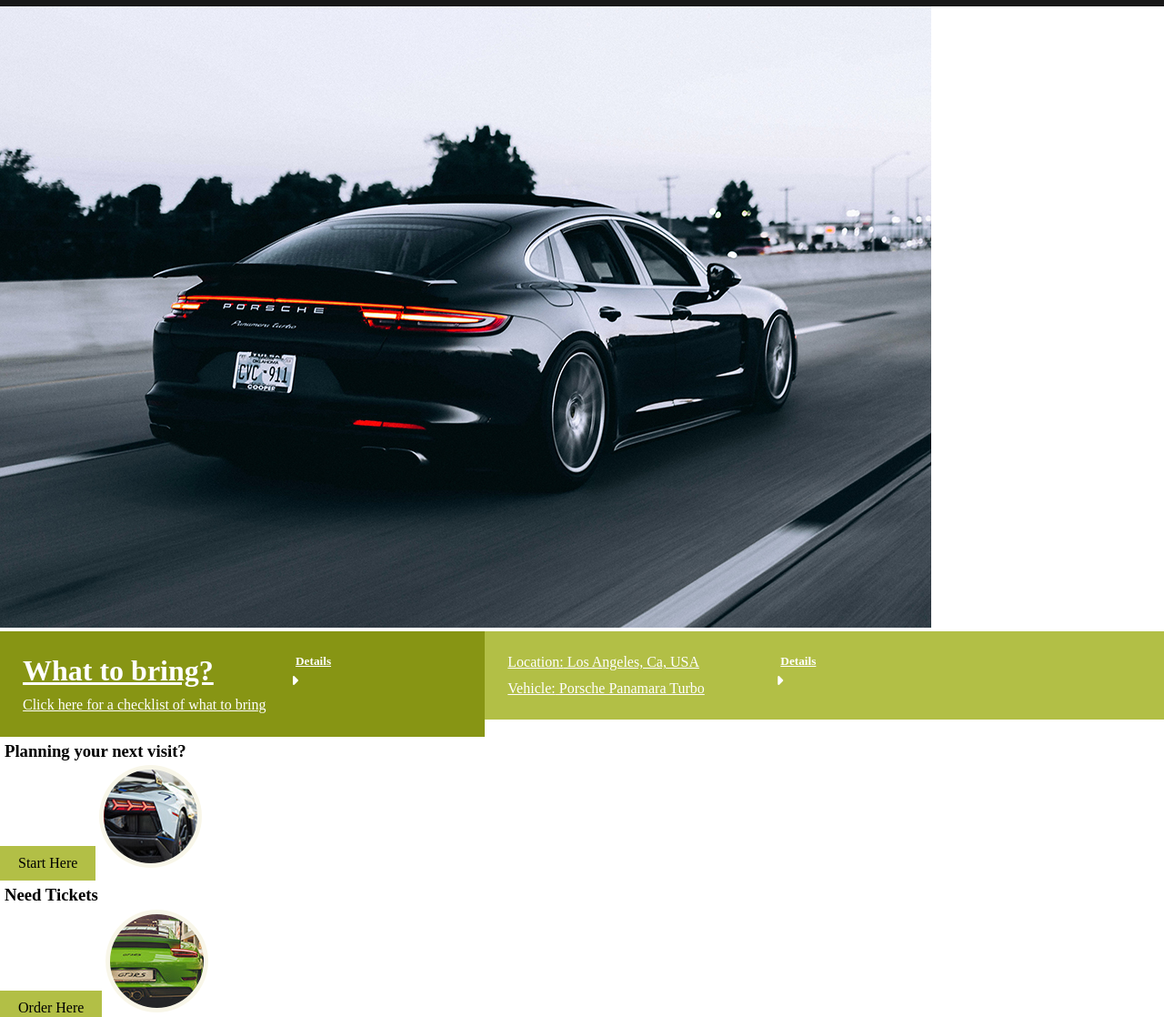
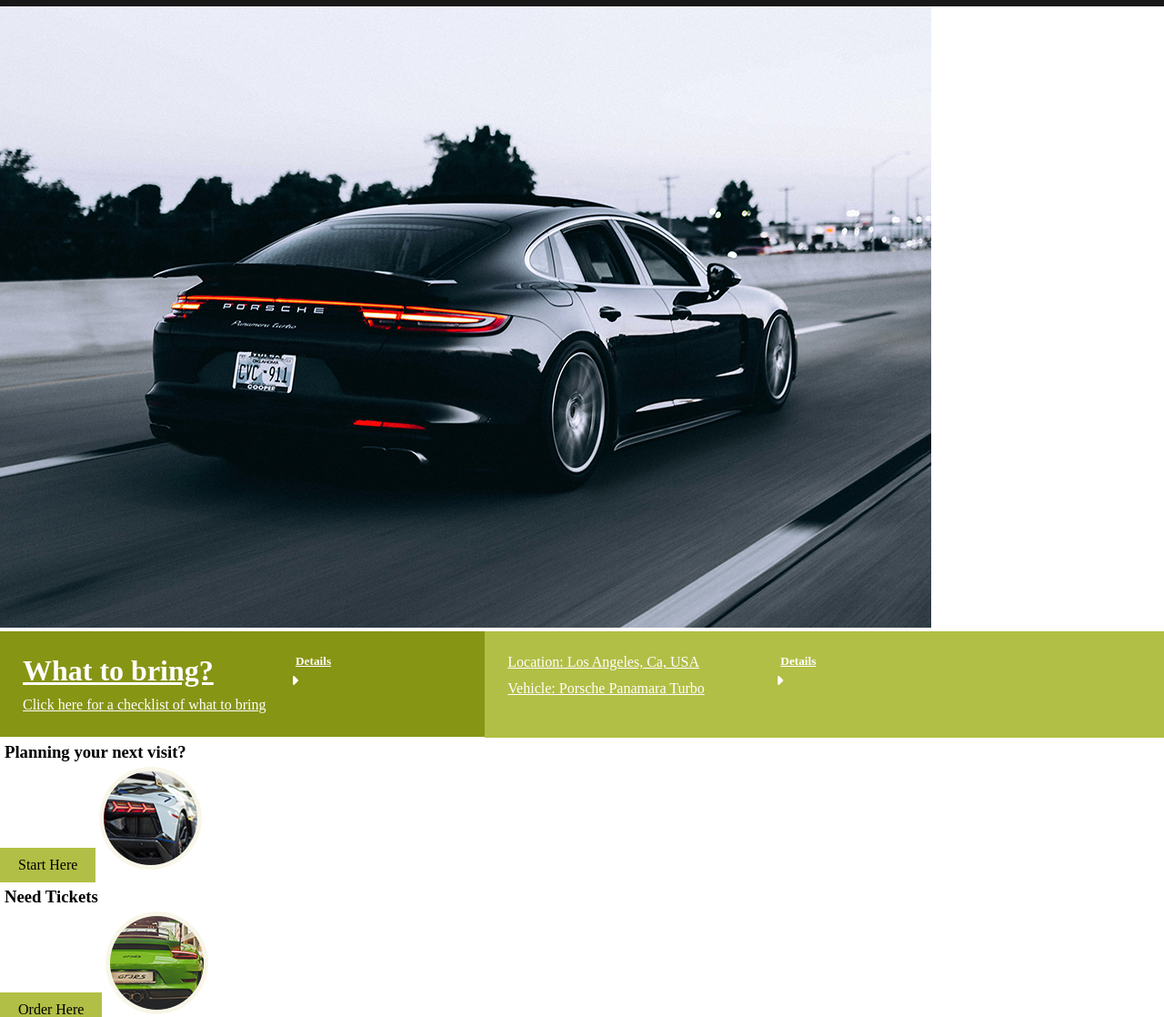
Before and after one commit to VMartinezTorres/Car-Show, a plain HTML site: page dev/index.html in a window 1280 px wide. Shown: the part 182-1300 px from the top of the page at 91% size. Drawn offline with nearby package versions, Linux system fonts and the light colour scheme; files that its build step writes are made by us from their sources; files whose address does not match are found by name.

Commit message:
new layout update

```diff
--- a/dev/scss/sections/_hero.scss
+++ b/dev/scss/sections/_hero.scss
@@ -38,4 +38,5 @@
     &:hover {
         background: darken($limeneon, 10%);
     }
+    height: 77px;
 }
```
Also changed, not shown: deploy/css/styles.css.
